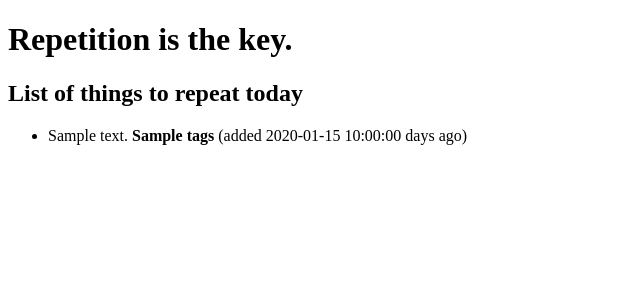
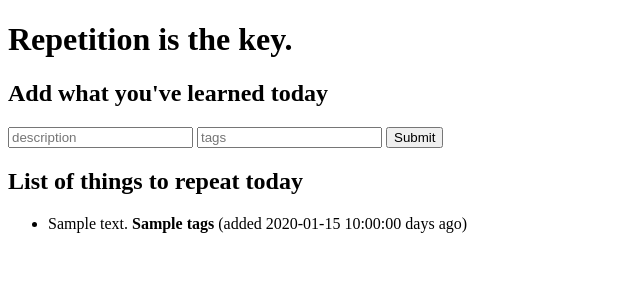
Before and after one commit to nekneka/spaced-repetition, a Flask app: page / in a window 1280 px wide. Shown: the top 300 px of the page, without its empty margins (0-640 px from the left). Run offline with Flask 2, Linux system fonts and the light colour scheme; a database or web service that is not in the repository returns one stand-in record (values such as "Sample title"); some libraries are stand-ins or nearby versions.

Commit message:
spaced repetition basic - mongo crud operations

```diff
--- a/src/main.py
+++ b/src/main.py
@@ -1,17 +1,42 @@
 import os
-from flask import Flask, render_template
+
+from datetime import date, timedelta
+from flask import Flask, render_template, request, url_for
 from flask_pymongo import PyMongo
+from werkzeug.utils import redirect
+
 
 app = Flask(__name__,
             static_url_path='/static')
-app.config.from_pyfile('config.py')
+app.config.from_pyfile('config.py', silent=True)
 mongo = PyMongo(app)
 
+DAY_REPEATS = [0, 1, 8, 16, 35, 70]
 
-@app.route('/')
+
+def add_days(days):
+    return (date.today() + timedelta(days=days)).isoformat()
+
+
+@app.route('/', methods=['GET', 'POST'])
 def root():
-    items = mongo.db.items.find()
-    return render_template('spaced_repetition.html', items=items)
+    if request.method == 'POST':
+        item = request.form.to_dict(flat=True)
+
+        for interval in DAY_REPEATS:
+            item["added_days_ago"] = interval
+            mongo.db.repeats.update(
+                {'date': add_days(interval)},
+                {'$push': {'items': item}},
+                upsert=True
+            )
+        return redirect(url_for('root'))
+
+    else:
+        db_result = mongo.db.repeats.find_one(
+            {'date': date.today().isoformat()}
+        )
+        return render_template('spaced_repetition.html', result=db_result)
 
 
 if __name__ == '__main__':
--- a/src/templates/spaced_repetition.html
+++ b/src/templates/spaced_repetition.html
@@ -4,18 +4,25 @@
 
   <h1>Repetition is the key.</h1>
 
+    <h2>Add what you've learned today</h2>
+
+    <form action="/" method="POST">
+      <input type="text" placeholder="description" name="description">
+      <input type="text" placeholder="tags" name="tags">
+      <button type="submit">Submit</button>
+    </form>
+
     <h2>List of things to repeat today</h2>
 
-    {% if not items %}
+    {% if not result %}
         <div>It seems there's nothing to repeat today...</div>
     {% else %}
         <ul class="items">
-        {% for item in items %}
-          {% set item = item.logs[0] %}
+        {% for item in result['items'] %}
           <li class="item">
             <span>{{ item.description }}</span>
             <b>{{ item.tags }}</b>
-            <span>(added {{item.addedDaysAgo}} days ago)</span>
+            <span>(added {{item.added_days_ago}} days ago)</span>
           </li>
         {% endfor %}
         </ul>
```
Also changed, not shown: 1 other file.
